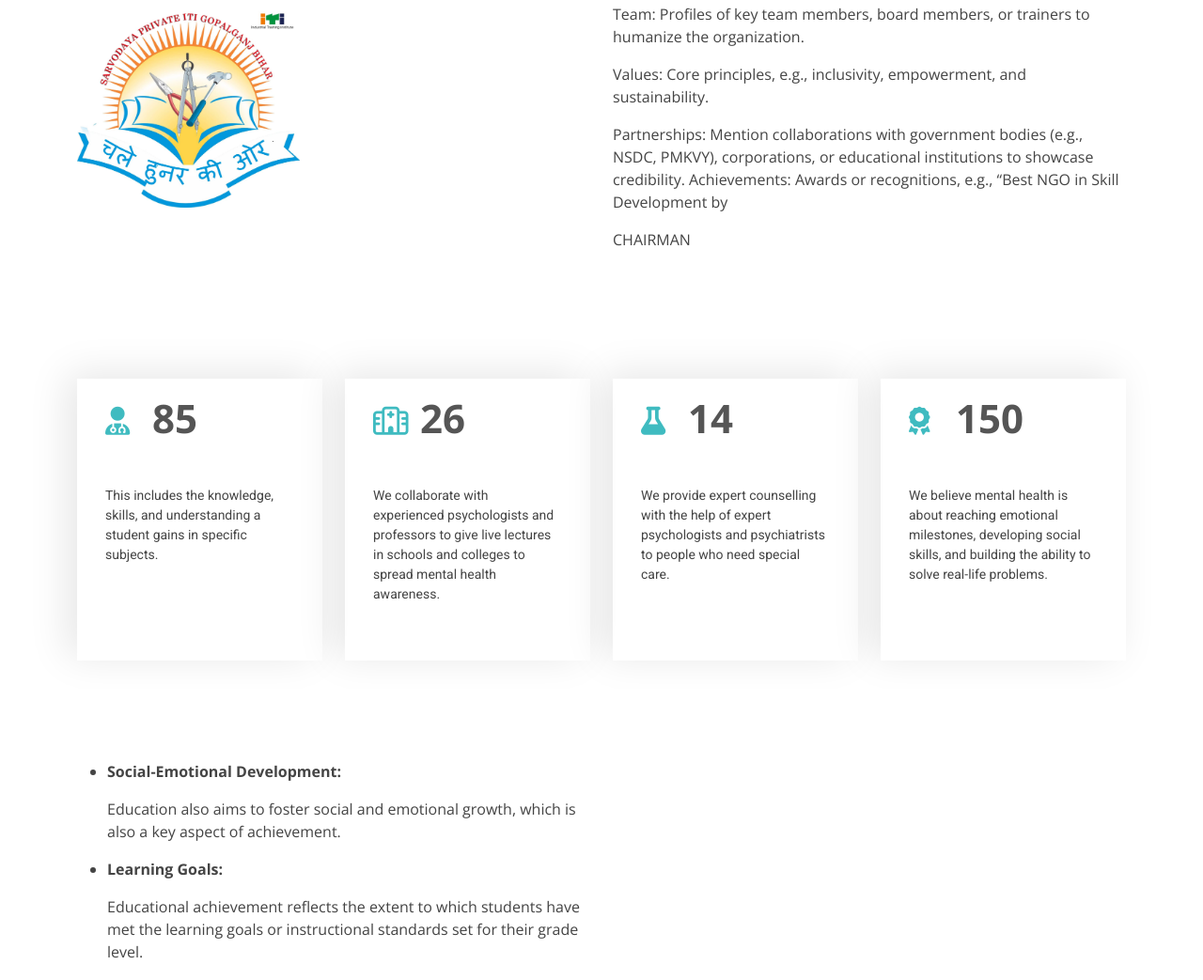
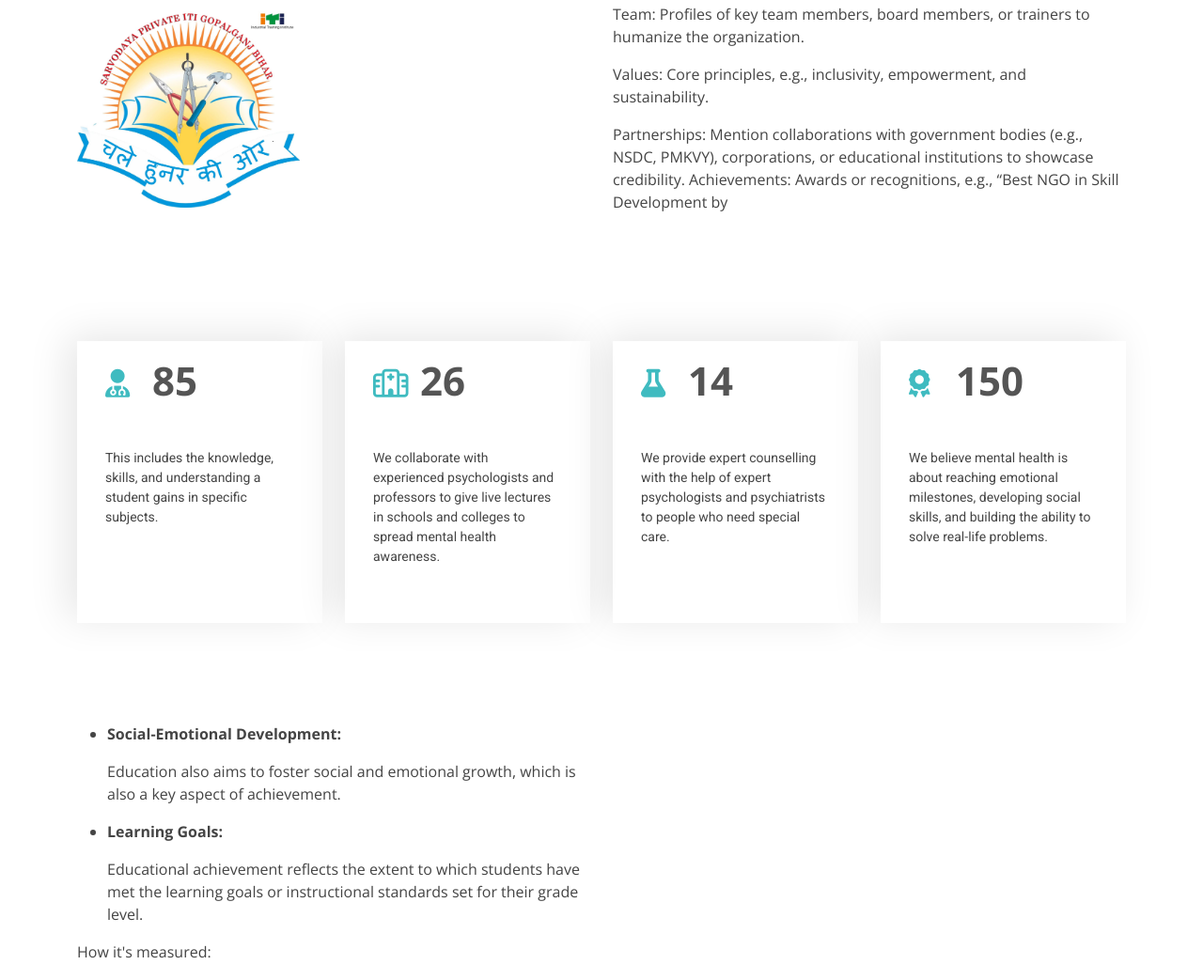
Before and after one commit to rabshadab/testWeb, a plain HTML site: page index.html in a window 1280 px wide. Shown: the part 1581-2624 px from the top of the page at 94% size. Drawn offline with nearby package versions, Linux system fonts and the light colour scheme.

Commit message:
Update index.html

```diff
--- a/index.html
+++ b/index.html
@@ -161,7 +161,6 @@
 
 Achievements: Awards or recognitions, e.g., “Best NGO in Skill Development by</p>
 
-<p>CHAIRMAN</p>
             <p></p>
           </div>
         </div>
```
